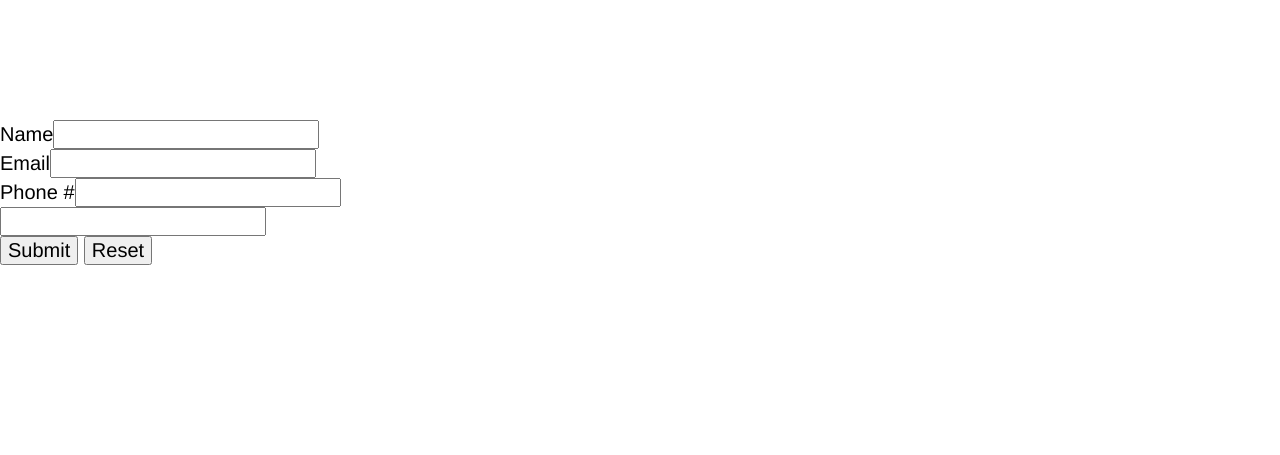
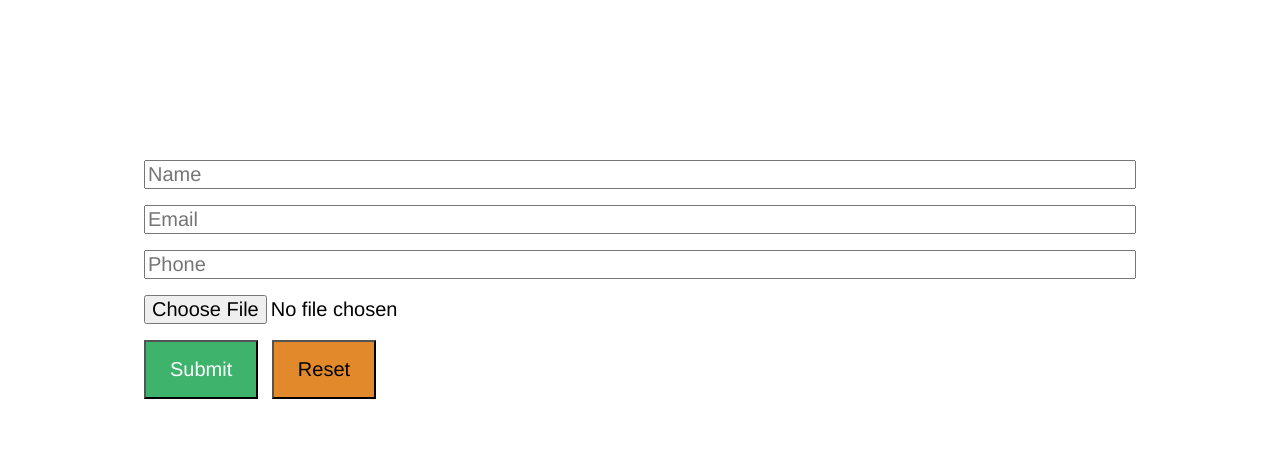
Before and after one commit to Syrvpp/in-class-rwd, a website: page client/form.html in a window 1280 px wide. Shown: the part 366-821 px from the top of the page. Before the commit the page ends 800 px from the top, so only its background shows below. Drawn offline with nearby package versions, Linux system fonts and the light colour scheme.

Commit message:
Style Form

```diff
--- a/client/form.html
+++ b/client/form.html
@@ -39,19 +39,22 @@
     </nav>
 
     <form action="">
-      <div><label for="name">Name</label><input type="text" id="name" /></div>
+      <div><label class="screen-reader-text" for="name">Name</label class="screen-reader-text"><input type="text" id="name"
+        placeholder="Name"/></div>
       <div>
-        <label for="email">Email</label><input type="email" id="email" />
+        <label class="screen-reader-text"for="email">Email</label class="screen-reader-text"><input type="email" id="email"
+          placeholder="Email"/>
       </div>
       <div>
-        <label for="fone">Phone #</label><input type="text" id="fone" />
+        <label class="screen-reader-text"for="fone">Phone #</label class="screen-reader-text"><input type="text" id="fone"
+          placeholder="Phone"/>
       </div>
       <div>
-        <label for="profilPic"></label><input type="text" id="profilPic" />
+        <label class="screen-reader-text"for="profilPic"></label class="screen-reader-text"><input type="file" id="profilePic" />
       </div>
 
-      <button>Submit</button>
-      <button type="reset">Reset</button>
+      <button class="button button--primary">Submit</button>
+      <button class="button button--warning" type="reset">Reset</button>
     </form>
 
     <script src="./scripts.js"></script>
--- a/client/style.css
+++ b/client/style.css
@@ -1,5 +1,7 @@
 :root {
   --primary-color: #3db36b;
+  --secondary-color: #6d98ff;
+  --warning-color: #e2892c;
 }
 
 body {
@@ -27,8 +29,14 @@
   font-size: 1.25em;
 }
 
-nav {
+nav,
+form {
   padding: 2rem 1rem;
+}
+
+form {
+  margin: 0 auto;
+  width: 80vw; /*viewpoint width*/
 }
 
 ul {
@@ -43,6 +51,17 @@
 a {
   text-decoration: none;
   text-transform: uppercase;
+}
+
+input {
+  margin: 0.5rem 0;
+  width: 100%;
+}
+
+.screen-reader-text {
+  left: -9999px;
+  position: absolute;
+  top: -9999px;
 }
 
 /* Direct Child Selector */
@@ -88,8 +107,22 @@
 .button {
   /* 'inline-block' will keep default of 'inline' while allowing for vertical margin. */
   display: inline-block;
-  margin-bottom: 0.5rem;
+  margin: 0.5rem 0;
   padding: 1rem 1.5rem;
+}
+
+.button:not(:first-of-type) {
+  margin: 0 0.5rem;
+}
+
+/* modifier class */
+.button--primary {
+  background-color: var(--primary-color);
+  color: white;
+}
+
+.button--warning {
+  background: var(--warning-color);
 }
 
 .flex {
```
